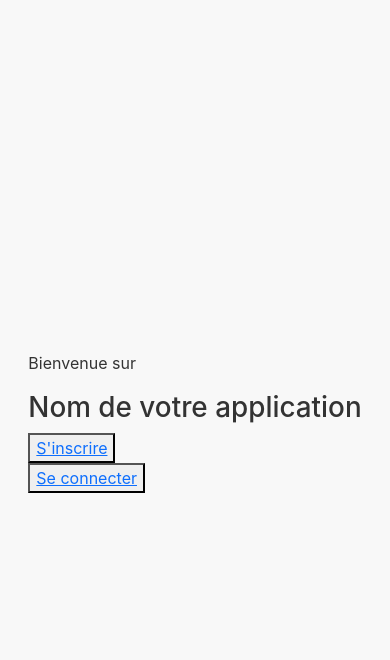
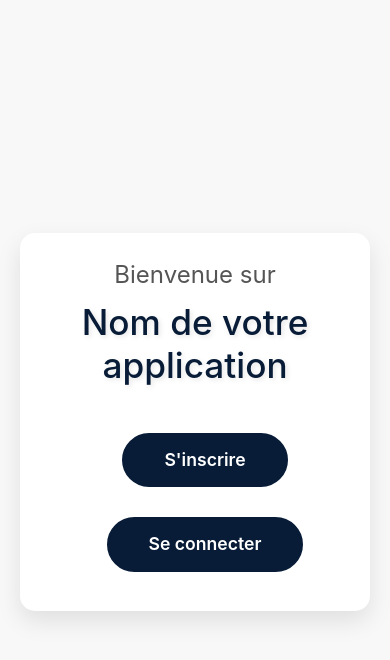
Before and after one commit to youssi1234/tp_Examen_4132_4387, a PHP site: page /pages/index.php in a window 390 px wide. Shown: the top 660 px of the page. Run offline with PHP 8.4, Linux system fonts and the light colour scheme.

Commit message:
fixe vers 1

```diff
--- a/assets/css/style.css
+++ b/assets/css/style.css
@@ -3,63 +3,76 @@ body {
     margin: 0;
     padding: 0;
     box-sizing: border-box;
-            background-color: #f8f8f8;
+    background-color: #f8f8f8; /* Gris clair pour le fond de la page */
     color: #333;
 }
 
+/* Styles pour le conteneur principal de la page */
 .main-container {
-            min-height: 100vh;
+    min-height: 100vh; /* Prend toute la hauteur de la fenêtre */
     display: flex;
     justify-content: center;
     align-items: center;
-            padding: 20px;
+    padding: 20px; /* Ajout de padding pour les petits écrans */
 }
 
-        .contain {
-            background-color: #ffffff;
+/* Styles pour le conteneur du formulaire de connexion */
+.contain { /* Renommé de .contain1 pour correspondre à votre HTML */
+    background-color: #ffffff; /* Fond blanc pour le bloc central */
     padding: 3rem;
     border-radius: 15px;
-            box-shadow: 0 10px 25px rgba(0, 0, 0, 0.1);
+    box-shadow: 0 10px 25px rgba(0, 0, 0, 0.1); /* Ombre douce */
     text-align: center;
     max-width: 500px;
-            width: 100%;
-            box-sizing: border-box;
+    width: 100%; /* S'adapte à la largeur disponible */
+    box-sizing: border-box; /* Inclut le padding dans la largeur */
 }
 
+/* Styles pour le titre du formulaire */
 .titre h1 {
     font-size: 3rem;
-            color: #081c37;
+    color: #081c37; /* Bleu marine pour le titre principal */
     margin-bottom: 2rem;
-            text-shadow: 2px 2px 5px rgba(0, 0, 0, 0.1);
+    text-shadow: 2px 2px 5px rgba(0, 0, 0, 0.1); /* Ombre légère pour le texte */
     line-height: 1.2;
 }
 
+/* Styles pour le paragraphe de bienvenue */
+.titre p {
+    font-size: 1.5rem; /* Ajustez la taille selon vos préférences */
+    color: #555; /* Couleur plus douce pour le paragraphe */
+    margin-bottom: 0.5rem;
+}
+
+/* Style pour le message d'erreur (non utilisé sur cette page mais conservé) */
 .contain h3 {
-            color: #dc3545;
+    color: #dc3545; /* Rouge pour les messages d'erreur */
     margin-bottom: 1.5rem;
     font-weight: 600;
 }
 
+/* Styles pour les champs de saisie du formulaire (non utilisés sur cette page mais conservés) */
 .contain form p input[type="email"],
 .contain form p input[type="password"] {
-            width: calc(100% - 40px);
+    width: calc(100% - 40px); /* Prend presque toute la largeur avec padding */
     padding: 12px 20px;
     margin-bottom: 1.5rem;
     border: 1px solid #ccc;
     border-radius: 8px;
     font-size: 1rem;
-            box-sizing: border-box;
+    box-sizing: border-box; /* Inclut le padding et la bordure dans la largeur */
 }
 
 .contain form p input[type="email"]:focus,
 .contain form p input[type="password"]:focus {
-            border-color: #081c37;
+    border-color: #081c37; /* Bordure bleue marine au focus */
     outline: none;
-            box-shadow: 0 0 0 3px rgba(8, 28, 55, 0.2);
+    box-shadow: 0 0 0 3px rgba(8, 28, 55, 0.2); /* Ombre légère au focus */
 }
 
+/* Styles pour le bouton de soumission (Valider) (non utilisés sur cette page mais conservés) */
 .contain form input[type="submit"] {
-            background-color: #081c37;
+    background-color: #081c37; /* Bleu marine pour le fond du bouton */
     color: white;
     padding: 12px 30px;
     border: 2px solid #081c37;
@@ -69,25 +82,70 @@ body {
     cursor: pointer;
     transition: all 0.3s ease;
     margin-top: 1rem;
-            width: auto;
-            display: inline-block;
+    width: auto; /* Ajuste la largeur au contenu */
+    display: inline-block; /* Pour centrer le bouton */
 }
 
 .contain form input[type="submit"]:hover {
-            background-color: #d2b48c;
+    background-color: #d2b48c; /* Beige pour le survol */
     border-color: #d2b48c;
-            transform: translateY(-3px);
+    transform: translateY(-3px); /* Petit effet de soulèvement */
     box-shadow: 0 5px 15px rgba(0, 0, 0, 0.2);
-            color: #081c37;
+    color: #081c37; /* Texte bleu marine au survol */
 }
 
+/* Styles pour les boutons "S'inscrire" et "Se connecter" */
+.action-button {
+    background-color: #081c37; /* Bleu marine pour le fond du bouton */
+    color: white;
+    padding: 12px 30px;
+    border: 2px solid #081c37;
+    border-radius: 50px;
+    font-size: 1.1rem;
+    font-weight: 600;
+    cursor: pointer;
+    transition: all 0.3s ease;
+    margin: 10px; /* Ajout de marge pour espacer les boutons */
+    width: auto; /* Ajuste la largeur au contenu */
+    display: inline-block; /* Pour que les boutons soient côte à côte */
+}
+
+.action-button a {
+    color: white; /* Couleur du texte du lien à l'intérieur du bouton */
+    text-decoration: none; /* Supprime le soulignement par défaut des liens */
+    display: block; /* Permet au lien de remplir le bouton */
+}
+
+.action-button:hover {
+    background-color: #d2b48c; /* Beige pour le survol */
+    border-color: #d2b48c;
+    transform: translateY(-3px); /* Petit effet de soulèvement */
+    box-shadow: 0 5px 15px rgba(0, 0, 0, 0.2);
+}
+
+.action-button:hover a {
+    color: #081c37; /* Texte bleu marine au survol */
+}
+
+.button-group {
+    display: flex; /* Utilise Flexbox pour aligner les boutons */
+    justify-content: center; /* Centre les boutons horizontalement */
+    margin-top: 2rem; /* Espace entre le titre et les boutons */
+    flex-wrap: wrap; /* Permet aux boutons de passer à la ligne sur les petits écrans */
+}
+
+.button-group > div {
+    margin: 5px; /* Petit espace entre les conteneurs de boutons */
+}
+
+/* Styles pour le bouton "Sign Up" (anciennement .sign) - non utilisé ici car .action-button est plus générique */
 .sign {
     margin-top: 2rem;
 }
 
 .sign button {
-            background-color: transparent;
-            color: #081c37;
+    background-color: transparent; /* Bouton transparent */
+    color: #081c37; /* Texte bleu marine */
     padding: 10px 25px;
     border: 2px solid #081c37;
     border-radius: 50px;
@@ -106,16 +164,17 @@ body {
 }
 
 .sign button:hover {
-            background-color: #d2b48c;
+    background-color: #d2b48c; /* Beige pour le survol */
     border-color: #d2b48c;
     transform: translateY(-3px);
     box-shadow: 0 5px 15px rgba(0, 0, 0, 0.2);
 }
 
 .sign button:hover a {
-            color: #081c37;
+    color: #081c37; /* Texte bleu marine au survol */
 }
 
+/* Styles existants pour l'en-tête et le pied de page (si utilisés) */
 header {
     background: linear-gradient(135deg, #6a11cb 0%, #081c37 100%);
     color: white;
@@ -136,6 +195,7 @@ body {
     z-index: 1000;
 }
 
+/* Autres styles existants (non directement liés à la page de connexion mais conservés) */
 .employee tr td a {
     text-decoration: none;
     color: #6b11cbc7;
@@ -205,7 +265,7 @@ body {
 }
 
 .card-subtitle i, .card-text i {
-            color: #d2b48c;
+    color: #d2b48c; /* Beige pour les icônes */
     font-weight: bold;
     font-size: 20px;
 }
@@ -227,15 +287,20 @@ body {
     height: auto;
 }
 
+/* Media queries pour la responsivité */
 @media (max-width: 600px) {
     .titre h1 {
-                font-size: 2.2rem;
+        font-size: 2.2rem; /* Réduire la taille du titre sur mobile */
     }
     .contain {
-                padding: 1.5rem;
+        padding: 1.5rem; /* Réduire le padding sur mobile */
     }
-            .sign button {
-                width: 100%;
+    .action-button { /* Appliquer à la nouvelle classe de bouton */
+        width: 100%; /* Bouton pleine largeur sur mobile */
         box-sizing: border-box;
     }
+    .button-group {
+        flex-direction: column; /* Empiler les boutons verticalement sur mobile */
+        align-items: center; /* Centrer les boutons empilés */
     }
+}
--- a/pages/index.php
+++ b/pages/index.php
@@ -3,7 +3,7 @@
 <head>
     <meta charset="UTF-8">
     <meta name="viewport" content="width=device-width, initial-scale=1.0">
-    <title><?php echo $pageTitle ?? 'Titre par défaut'; ?></title>
+    <title><?php echo $pageTitle ?? 'Bienvenue'; ?></title>
 
     <link href="../assets/css/bootstrap/css/bootstrap.min.css" rel="stylesheet">
     <link rel="stylesheet" href="../assets/css/bootstrap-icons/bootstrap-icons.min.css">
@@ -13,10 +13,12 @@
 
 <body>
     <div class="main-container">
-        <div class="contain1">
+        <div class="contain">
             <div class="contener">
-                <p>Bienvenue sur</p>
-                <h1>Nom de votre application</h1>
+                <div class="titre">
+                    <p>Bienvenue sur</p>
+                    <h1>Nom de votre application</h1>
+                </div>
                 <div class="button-group">
                     <div>
                         <button class="action-button"><a href="../pages/inscription.php">S'inscrire</a></button>
```
Also changed, not shown: pages/filtre.php (+14 -13 lines). Lines whose indentation alone changed are shown as unchanged.
